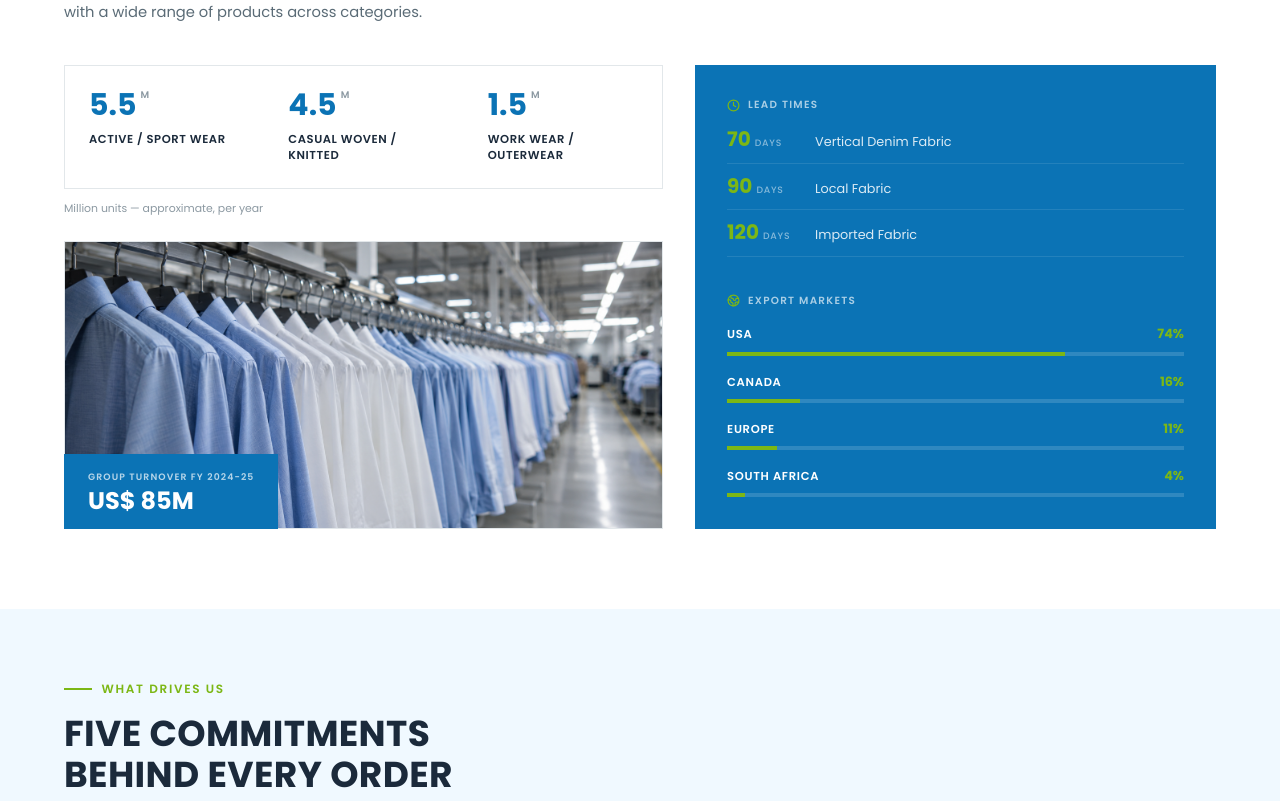
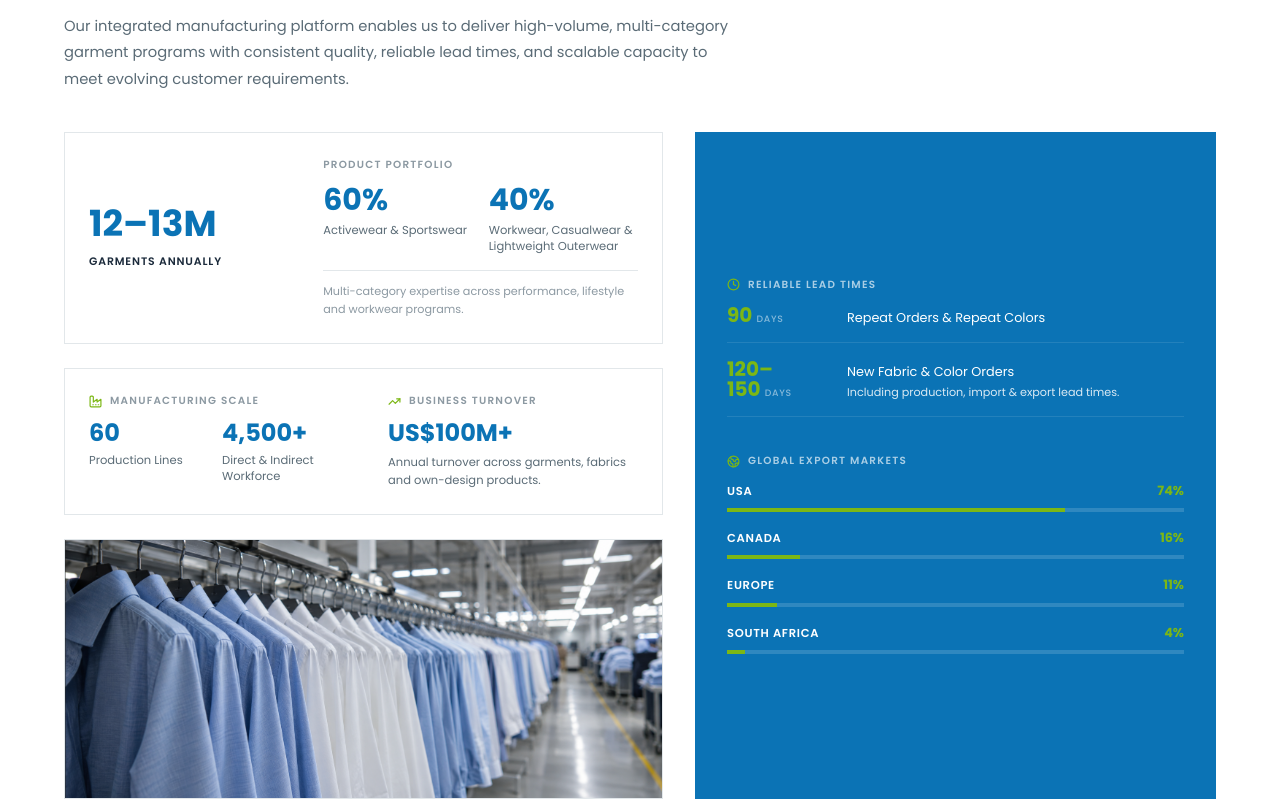
Before and after one commit to muhammed-ijas/Premier-fashion-landing, a React (Vite) app: page / in a window 1280 px wide. Shown: the part 5580-6381 px from the top of the page. Built offline with nearby package versions, Linux system fonts and the light colour scheme.

Commit message:
updated status section

```diff
--- a/src/data/company.js
+++ b/src/data/company.js
@@ -19,7 +19,7 @@ export const company = {
 
 export const about = {
   intro:
-       "Premier Fashion Co., Ltd. is part of Premier Group, established in 2000. Founded by Mr. Mohammad Jamaluddin, the company operates garment manufacturing facilities in Vietnam.",
+    "Premier Fashion Co., Ltd. is part of Premier Group, established in 2000. Founded by Mr. Mohammad Jamaluddin, the company operates garment manufacturing facilities in Vietnam.",
   today:
     "Today we are a one-stop shop for apparel exports — Men's, Women's and Kids' wear — produced across our facilities in Vietnam, Cambodia, China, India, Pakistan, Bangladesh and Nepal.",
   reach:
@@ -44,10 +44,10 @@ export const highlights = [
 /* ---------------- GROUP FIGURES ---------------- */
 
 export const groupStats = [
-  { value: "US$ 85M", label: "Group Turnover", note: "FY 2024-25" },
-  { value: "12M", label: "Garments Annually" },
-  { value: "45", label: "Sewing Lines in Vietnam" },
-  { value: "3,500", label: "Workers" },
+   { value: "US$100M+", label: "Group Turnover" },
+  { value: "12–13M", label: "Garments Annually" },
+  { value: "60", label: "Production Lines" },
+  { value: "4,500+", label: "Workforce" },
 ];
 
 export const ownDesignShare = "30%";
@@ -68,21 +68,27 @@ export const processSteps = [
    Brochure page 9. Category volumes are stated as approximate.   */
 
 export const production = {
+  // Figures confirmed by Grace Nguyen, September 2026.
   statement:
-    "Our capacity across several countries lets us produce high volumes on short lead times, with a wide range of products across categories.",
-  // Annual capacity by category — brochure page 9, stated as approximate.
-  volumes: [
-    { value: "5.5", label: "Active / Sport Wear" },
-    { value: "4.5", label: "Casual Woven / Knitted" },
-    { value: "1.5", label: "Work Wear / Outerwear" },
+    "Our integrated manufacturing platform enables us to deliver high-volume, multi-category garment programs with consistent quality, reliable lead times, and scalable capacity to meet evolving customer requirements.",
+  annualOutput: { value: "12–13M", label: "Garments Annually" },
+  portfolio: [
+    { share: "60%", label: "Activewear & Sportswear" },
+    { share: "40%", label: "Workwear, Casualwear & Lightweight Outerwear" },
   ],
-  volumeUnit: "Million units",
-  volumeNote: "Approximate, per year",
-  // Brochure page 9.
+  portfolioNote: "Multi-category expertise across performance, lifestyle and workwear programs.",
+  scale: [
+    { value: "60", label: "Production Lines" },
+    { value: "4,500+", label: "Direct & Indirect Workforce" },
+  ],
+  turnover: {
+    value: "US$100M+",
+    label: "Business Turnover",
+    note: "Annual turnover across garments, fabrics and own-design products.",
+  },
   leadTimes: [
-    { days: "70", basis: "Vertical Denim Fabric" },
-    { days: "90", basis: "Local Fabric" },
-    { days: "120", basis: "Imported Fabric" },
+    { days: "90", basis: "Repeat Orders & Repeat Colors", note: "" },
+    { days: "120–150", basis: "New Fabric & Color Orders", note: "Including production, import & export lead times." },
   ],
   // Export markets by share — brochure page 10.
   markets: [
@@ -374,7 +380,7 @@ export const team = [
   { slug: "grace-nguyen", name: "Grace Nguyen", role: "General Manager, Product Development" },
   { slug: "prashant-khandalkar", name: "Prashant Khandalkar", role: "Development & Merchandising Manager" },
   { slug: "mari-payes-micheal-pius-angolo", name: "Mari Payes Micheal Pius Angolo", role: "Production & Sourcing Manager (Bangladesh)" },
-  { slug: "sarah", name: "Sarah", role: "Merchandiser & Sourcing Manager (Vietnam)" },
+  { slug: "sarah", name: "Sarah Phan", role: "Merchandiser & Sourcing Manager (Vietnam)" },
 ];
 
 /* ---------------- HISTORY ----------------
--- a/src/sections/Production.jsx
+++ b/src/sections/Production.jsx
@@ -1,10 +1,10 @@
 import { useRef } from "react";
 import { motion, useInView } from "framer-motion";
-import { Clock, Globe2 } from "lucide-react";
+import { Clock, Globe2, Factory, TrendingUp } from "lucide-react";
 import Container from "../components/Container";
 import Stagger from "../components/Stagger";
 import SectionHeading from "../components/SectionHeading";
-import { production, groupStats } from "../data/company";
+import { production } from "../data/company";
 import { productionImage, hasMedia } from "../data/media";
 import { EASE } from "../lib/motion";
 
@@ -36,44 +36,82 @@ function MarketBars() {
   );
 }
 
+function Label({ icon: Icon, children }) {
+  return (
+    <p className="mb-3 flex items-center gap-2 text-[0.65rem] font-semibold uppercase tracking-[0.12em] text-fg-subtle">
+      {Icon && <Icon size={13} strokeWidth={2.2} className="text-green" />}
+      {children}
+    </p>
+  );
+}
+
 export default function Production() {
-  const turnover = groupStats.find((s) => s.label === "Group Turnover");
+  const { annualOutput, portfolio, portfolioNote, scale, turnover } = production;
 
   return (
     <section id="production" className="surface-light py-16 md:py-20">
       <Container>
         <SectionHeading
           kicker="Production"
-          title="Vast capacity, short lead times"
+          title="Scalable capacity, reliable lead times"
           lede={production.statement}
         />
 
-        {/* items-stretch keeps both columns' bottom edges aligned */}
         <div className="mt-10 grid grid-cols-1 items-stretch gap-6 lg:grid-cols-[1.15fr_1fr] lg:gap-8">
 
-          {/* ── left: capacity figures + image ── */}
-          <div className="flex flex-col">
-            <Stagger className="grid grid-cols-3 gap-px border border-line bg-line">
-              {production.volumes.map((volume) => (
-                <Stagger.Item key={volume.label} as="up" className="bg-white px-4 py-6 md:px-6">
-                  <p className="text-2xl font-bold leading-none text-blue md:text-3xl">
-                    {volume.value}
-                    <span className="ml-1 align-top text-[0.6rem] font-semibold uppercase tracking-[0.08em] text-fg-subtle">
-                      M
-                    </span>
-                  </p>
-                  <p className="mt-3 text-[0.66rem] font-semibold uppercase leading-snug tracking-[0.05em] text-ink md:text-[0.72rem]">
-                    {volume.label}
-                  </p>
-                </Stagger.Item>
-              ))}
+          {/* ── left: figures + image ── */}
+          <div className="flex flex-col gap-6">
+
+            {/* annual output + product portfolio */}
+            <Stagger className="grid grid-cols-1 gap-px border border-line bg-line sm:grid-cols-[0.9fr_1.4fr]">
+              <Stagger.Item as="up" className="flex flex-col justify-center bg-white px-5 py-6 md:px-6">
+                <p className="text-3xl font-bold leading-none text-blue md:text-4xl">
+                  {annualOutput.value}
+                </p>
+                <p className="mt-3 text-[0.68rem] font-semibold uppercase tracking-[0.08em] text-ink">
+                  {annualOutput.label}
+                </p>
+              </Stagger.Item>
+
+              <Stagger.Item as="up" className="bg-white px-5 py-6 md:px-6">
+                <Label>Product portfolio</Label>
+                <div className="grid grid-cols-2 gap-4">
+                  {portfolio.map((item) => (
+                    <div key={item.label}>
+                      <p className="text-2xl font-bold leading-none text-blue md:text-3xl">{item.share}</p>
+                      <p className="mt-2 text-[0.72rem] leading-snug text-fg-muted">{item.label}</p>
+                    </div>
+                  ))}
+                </div>
+                <p className="mt-4 border-t border-line pt-3 text-[0.7rem] leading-[1.6] text-fg-subtle">
+                  {portfolioNote}
+                </p>
+              </Stagger.Item>
             </Stagger>
 
-            <p className="mt-3 text-[0.68rem] text-fg-subtle">
-              {production.volumeUnit} — {production.volumeNote.toLowerCase()}
-            </p>
+            {/* manufacturing scale + turnover */}
+            <Stagger className="grid grid-cols-1 gap-px border border-line bg-line sm:grid-cols-2">
+              <Stagger.Item as="up" className="bg-white px-5 py-6 md:px-6">
+                <Label icon={Factory}>Manufacturing scale</Label>
+                <div className="grid grid-cols-2 gap-4">
+                  {scale.map((item) => (
+                    <div key={item.label}>
+                      <p className="text-2xl font-bold leading-none text-blue">{item.value}</p>
+                      <p className="mt-2 text-[0.72rem] leading-snug text-fg-muted">{item.label}</p>
+                    </div>
+                  ))}
+                </div>
+              </Stagger.Item>
 
-            <div className="relative mt-6 min-h-[240px] flex-1 md:min-h-[280px]">
+              <Stagger.Item as="up" className="bg-white px-5 py-6 md:px-6">
+                <Label icon={TrendingUp}>{turnover.label}</Label>
+                <p className="text-2xl font-bold leading-none text-blue">{turnover.value}</p>
+                <p className="mt-2 text-[0.72rem] leading-[1.6] text-fg-muted">{turnover.note}</p>
+              </Stagger.Item>
+            </Stagger>
+
+            {/* image fills the remaining height */}
+            <div className="relative min-h-[220px] flex-1 md:min-h-[260px]">
               {hasMedia(productionImage) ? (
                 <img
                   src={productionImage}
@@ -86,52 +124,40 @@ export default function Production() {
                   Production image
                 </div>
               )}
-
-              {turnover && (
-                <div className="absolute bottom-0 left-0 bg-blue px-5 py-4 md:px-6">
-                  <p className="text-[0.58rem] font-semibold uppercase tracking-[0.12em] text-white/70">
-                    {turnover.label} {turnover.note}
-                  </p>
-                  <p className="mt-1.5 text-xl font-bold leading-none text-white md:text-2xl">
-                    {turnover.value}
-                  </p>
-                </div>
-              )}
             </div>
           </div>
 
           {/* ── right: lead times + export markets ── */}
           <div className="surface-blue flex h-full flex-col justify-center p-6 md:p-8">
-            <p className="mb-4 flex items-center gap-2 text-[0.65rem] font-semibold uppercase tracking-[0.12em] text-fg-subtle">
-              <Clock size={13} strokeWidth={2.2} className="text-green" />
-              Lead times
-            </p>
+            <Label icon={Clock}>Reliable lead times</Label>
 
-            <Stagger className="space-y-3">
+            <Stagger className="space-y-4">
               {production.leadTimes.map((lead) => (
                 <Stagger.Item
                   key={lead.days}
                   as="up"
-                  className="flex items-baseline gap-4 border-b border-white/10 pb-3"
+                  className="flex items-baseline gap-4 border-b border-white/10 pb-4"
                 >
-                  <span className="w-[4.5rem] shrink-0 text-xl font-bold leading-none text-green">
+                  <span className="w-[6.5rem] shrink-0 text-xl font-bold leading-none text-green">
                     {lead.days}
                     <span className="ml-1 text-[0.58rem] font-medium uppercase tracking-[0.08em] text-white/50">
                       days
                     </span>
                   </span>
-                  <span className="text-[0.8rem] leading-snug text-fg-muted">
-                    {lead.basis}
+                  <span>
+                    <span className="block text-[0.8rem] leading-snug text-white">{lead.basis}</span>
+                    {lead.note && (
+                      <span className="mt-1 block text-[0.7rem] leading-snug text-fg-muted">{lead.note}</span>
+                    )}
                   </span>
                 </Stagger.Item>
               ))}
             </Stagger>
 
-            <p className="mb-4 mt-9 flex items-center gap-2 text-[0.65rem] font-semibold uppercase tracking-[0.12em] text-fg-subtle">
-              <Globe2 size={13} strokeWidth={2.2} className="text-green" />
-              Export markets
-            </p>
-            <MarketBars />
+            <div className="mt-9">
+              <Label icon={Globe2}>Global export markets</Label>
+              <MarketBars />
+            </div>
           </div>
         </div>
       </Container>
```
